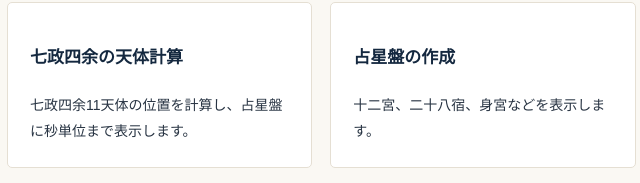
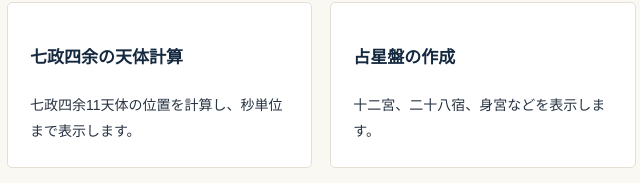
Before and after one commit to vrilorion/qzsy-professional, a plain HTML site: page index.html in a window 1280 px wide. Shown: the part 718-901 px from the top of the page, 157-797 px from the left. Drawn offline with Linux system fonts and the light colour scheme.

Commit message:
Update index.html

```diff
--- a/index.html
+++ b/index.html
@@ -146,7 +146,7 @@ footer a { color: #e0c38b; }
   <div class="cards">
     <div class="card">
       <h3>七政四余の天体計算</h3>
-      <p>七政四余11天体の位置を計算し、占星盤に秒単位まで表示します。</p>
+      <p>七政四余11天体の位置を計算し、秒単位まで表示します。</p>
     </div>
     <div class="card">
       <h3>占星盤の作成</h3>
```
